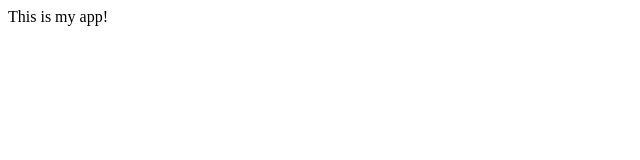
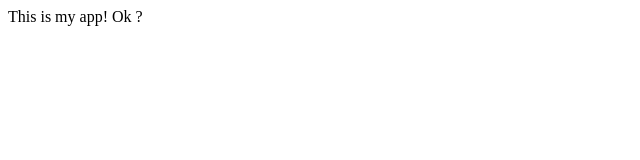
Before and after one commit to imbongm/myapp, a plain HTML site: page index.html in a window 1280 px wide. Shown: the full height of the page, 0-640 px from the left. Drawn offline with Linux system fonts and the light colour scheme.

Commit message:
changes made

```diff
--- a/index.html
+++ b/index.html
@@ -5,7 +5,7 @@
 </head>
 	<body>
 		This is my app!
-
+		Ok ?
 	</body>
 
 
```
